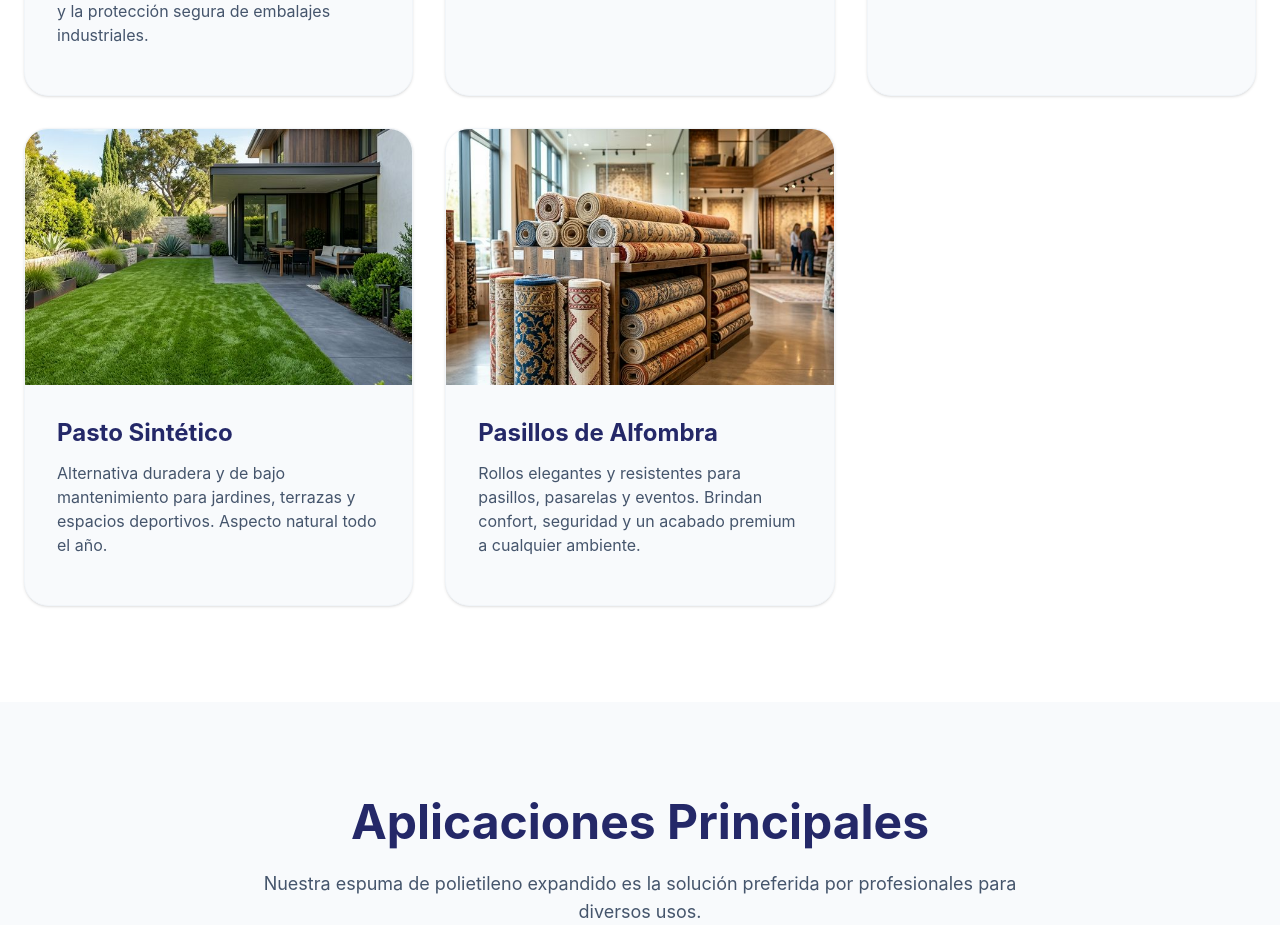
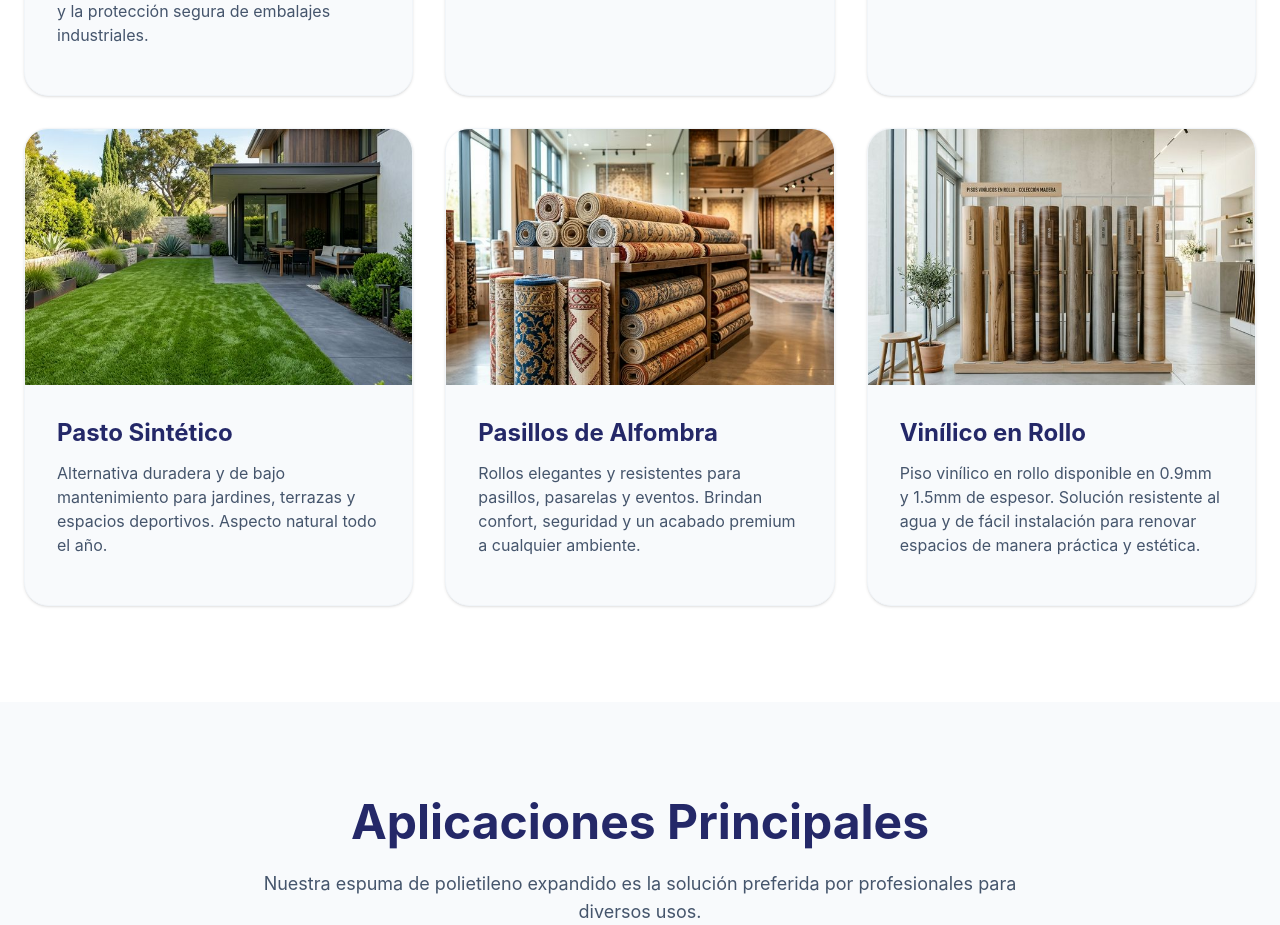
Before and after one commit to geneticpencil/ThermoFoam, a React (Vite) app: page / in a window 1280 px wide. Shown: the part 2000-2925 px from the top of the page. Built offline with nearby package versions, Linux system fonts and the light colour scheme.

Commit message:
content: Add Vinilico en Rollo HTML to products section

```diff
--- a/src/App.tsx
+++ b/src/App.tsx
@@ -298,6 +298,22 @@ export default function App() {
                 <p className="text-slate-600 mb-4">Rollos elegantes y resistentes para pasillos, pasarelas y eventos. Brindan confort, seguridad y un acabado premium a cualquier ambiente.</p>
               </div>
             </div>
+
+            {/* Producto 6: Pisos Vinílicos en Rollo */}
+            <div className="bg-slate-50 rounded-3xl overflow-hidden shadow-sm border border-slate-100 group">
+              <div className="h-64 overflow-hidden">
+                <img
+                  src="/images/vinilico.png"
+                  alt="Vinílico en Rollo (0.9 a 1.5mm)"
+                  className="w-full h-full object-cover group-hover:scale-110 transition-transform duration-500"
+                  referrerPolicy="no-referrer"
+                />
+              </div>
+              <div className="p-8">
+                <h3 className="text-2xl font-bold text-brand-dark mb-3">Vinílico en Rollo</h3>
+                <p className="text-slate-600 mb-4">Piso vinílico en rollo disponible en 0.9mm y 1.5mm de espesor. Solución resistente al agua y de fácil instalación para renovar espacios de manera práctica y estética.</p>
+              </div>
+            </div>
           </div>
         </div>
       </section>
```
